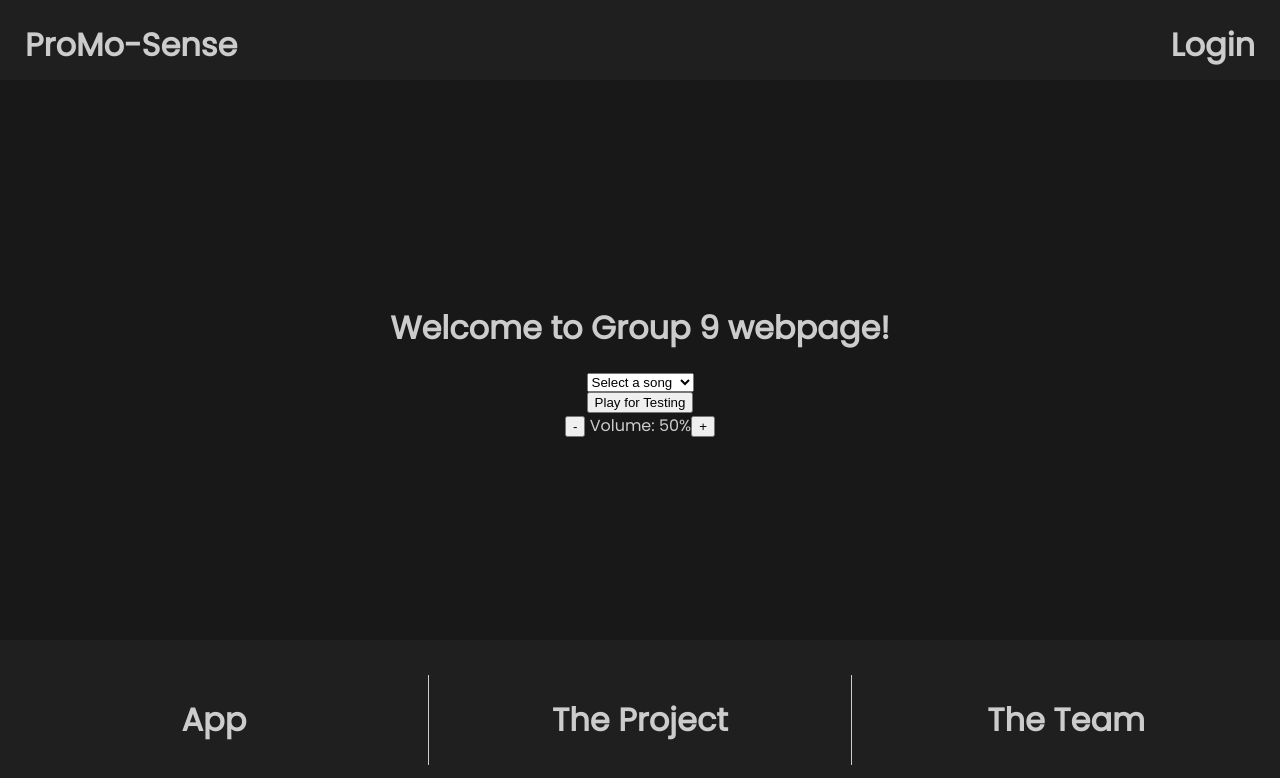
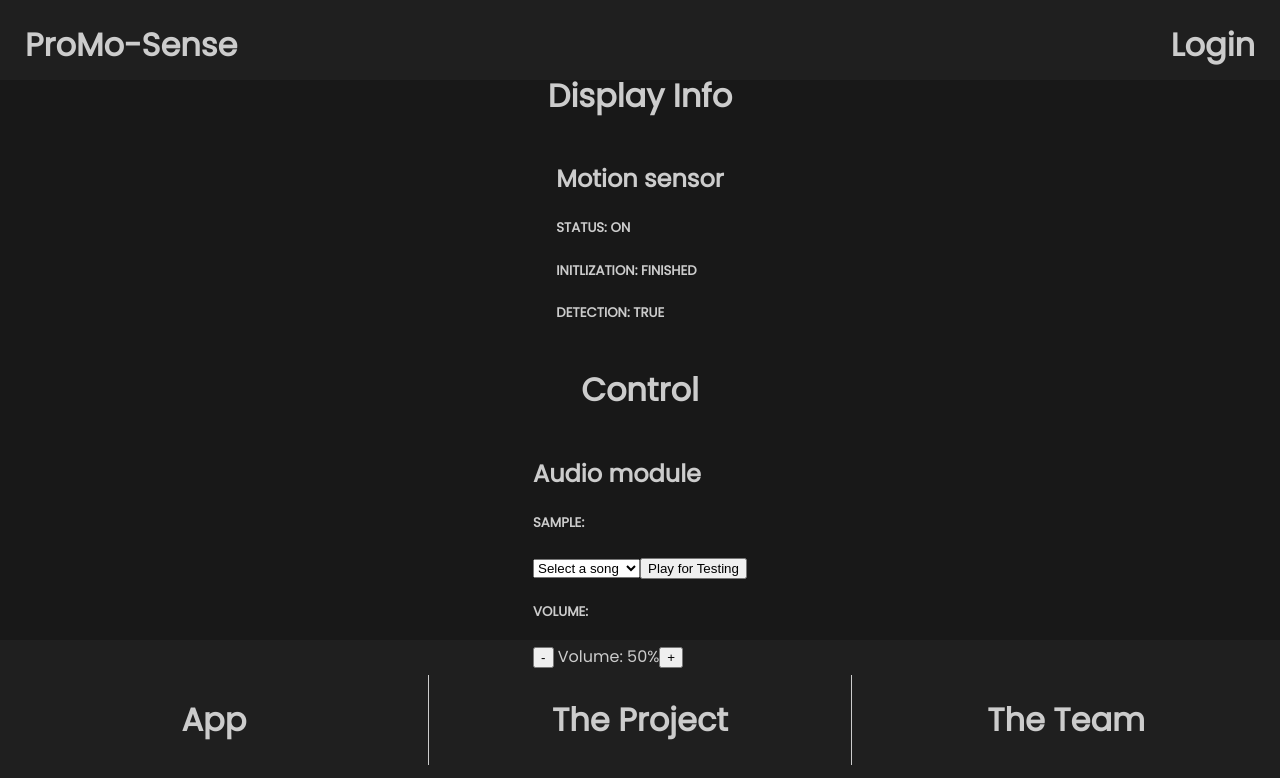
Before and after one commit to yyIntsuki/ProMo-Sense, a React (Vite) app in the folder web/: page / in a window 1280 px wide. Shown: the top 778 px of the page. Built offline with nearby package versions, Linux system fonts and the light colour scheme; no server answers.

Commit message:
added an initial mock-up version for the app. css unfinished.

```diff
--- a/web/src/pages/promosense.jsx
+++ b/web/src/pages/promosense.jsx
@@ -43,9 +43,31 @@ export default function App() {
         }
     };
 
+    /* Mock-up Data */
+    const data = {
+        sensor_on: true,
+        sensor_init: true,
+        sensor_detect: true,
+        audio_sample: 'JohnCena',
+        audio_volume: 0.5,
+    }
+
     return (
         <div className="app_wrapper">
-			<h1>Welcome to Group 9 webpage!</h1>
+            <h1 className="app_status">Display Info</h1>
+
+            <div className="status_item">
+                <h2 className="item_title">Motion sensor</h2>
+                <h5>STATUS: {data.sensor_on ? 'ON' : 'OFF'}</h5>
+                <h5>INITLIZATION: {data.sensor_detect ? 'FINISHED' : 'PENDING'}</h5>
+                <h5>DETECTION: {data.sensor_detect ? 'TRUE' : 'FALSE'}</h5>
+            </div>
+
+            <h1 className="app_status">Control</h1>
+
+            <div className="control_item">
+                <h2 className="item_title">Audio module</h2>
+                <h5>SAMPLE:</h5>
                 <select onChange={handleAudioSelection} value={selectedAudioUrl}>
                     <option value="">Select a song</option>
                     <option value="https://firebasestorage.googleapis.com/v0/b/promosencegrupp9-4bbcc.appspot.com/o/Passionfruit.mp3?alt=media&token=5153bbfb-fcd0-4318-83a0-95c030adcd18">Passionfruit</option>
@@ -54,14 +76,12 @@ export default function App() {
                     <option value="https://firebasestorage.googleapis.com/v0/b/promosencegrupp9-4bbcc.appspot.com/o/Kanye%20West%20-%20Good%20Morning.mp3?alt=media&token=b3fb6f66-2653-42e0-801e-c252d9bdc3f0https://firebasestorage.googleapis.com/v0/b/promosencegrupp9-4bbcc.appspot.com/o/Kanye%20West%20-%20Good%20Morning.mp3?alt=media&token=b3fb6f66-2653-42e0-801e-c252d9bdc3f0">Good morning</option>
                 </select>
                 <button onClick={playAudio}>Play for Testing</button>
-			<div>
+                <h5>VOLUME:</h5>
                 <button onClick={decreaseVolume}>-</button>
                 <span> Volume: {Math.round(volume * 100)}%</span>
                 <button onClick={increaseVolume}>+</button>
+                <audio ref={audioRef} preload="auto" hidden>Your browser does not support the audio element.</audio>
             </div>
-			<audio ref={audioRef} preload="auto" hidden>
-				Your browser does not support the audio element.
-			</audio>
         </div>
     );
 }
```
Lines whose indentation alone changed are shown as unchanged.
